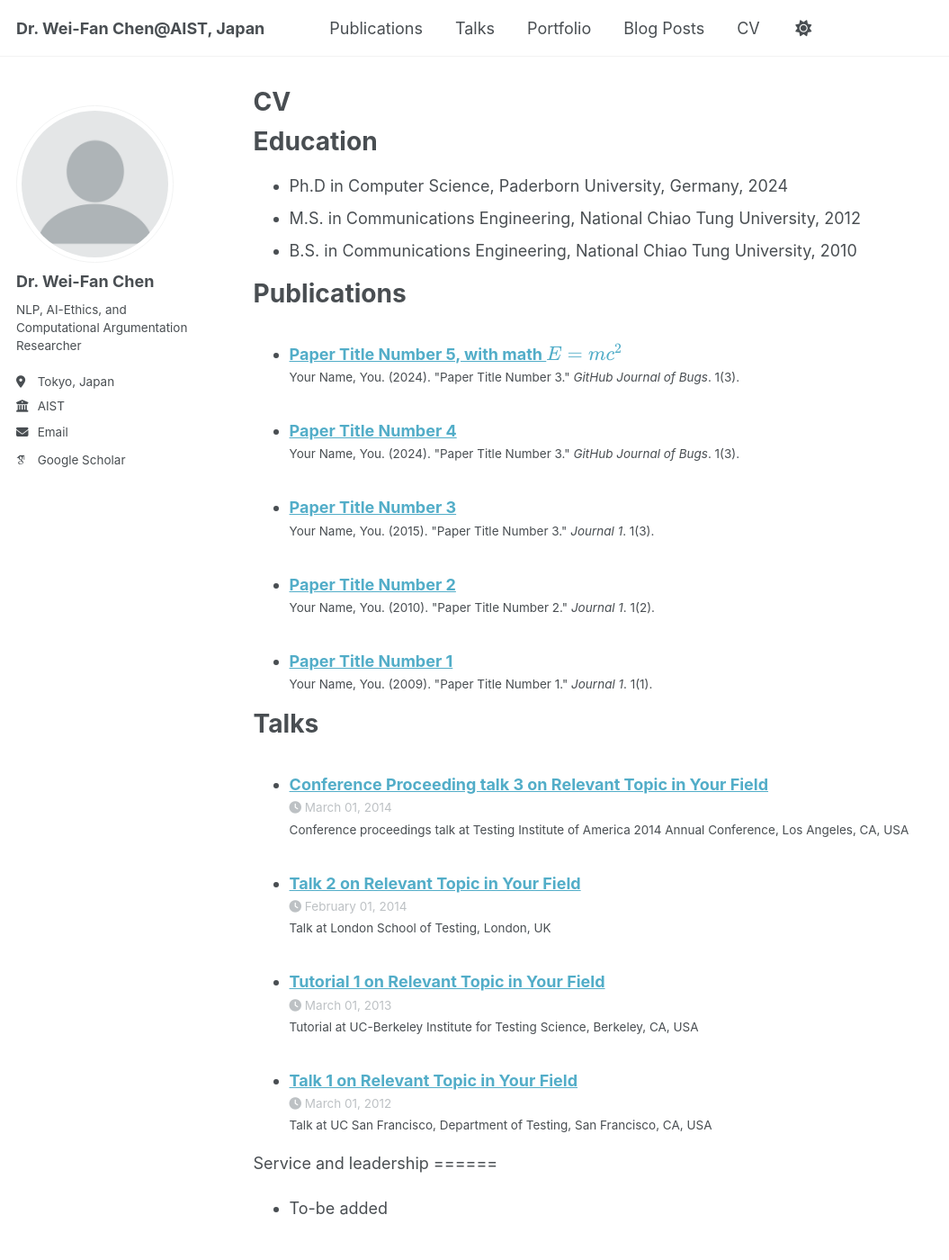
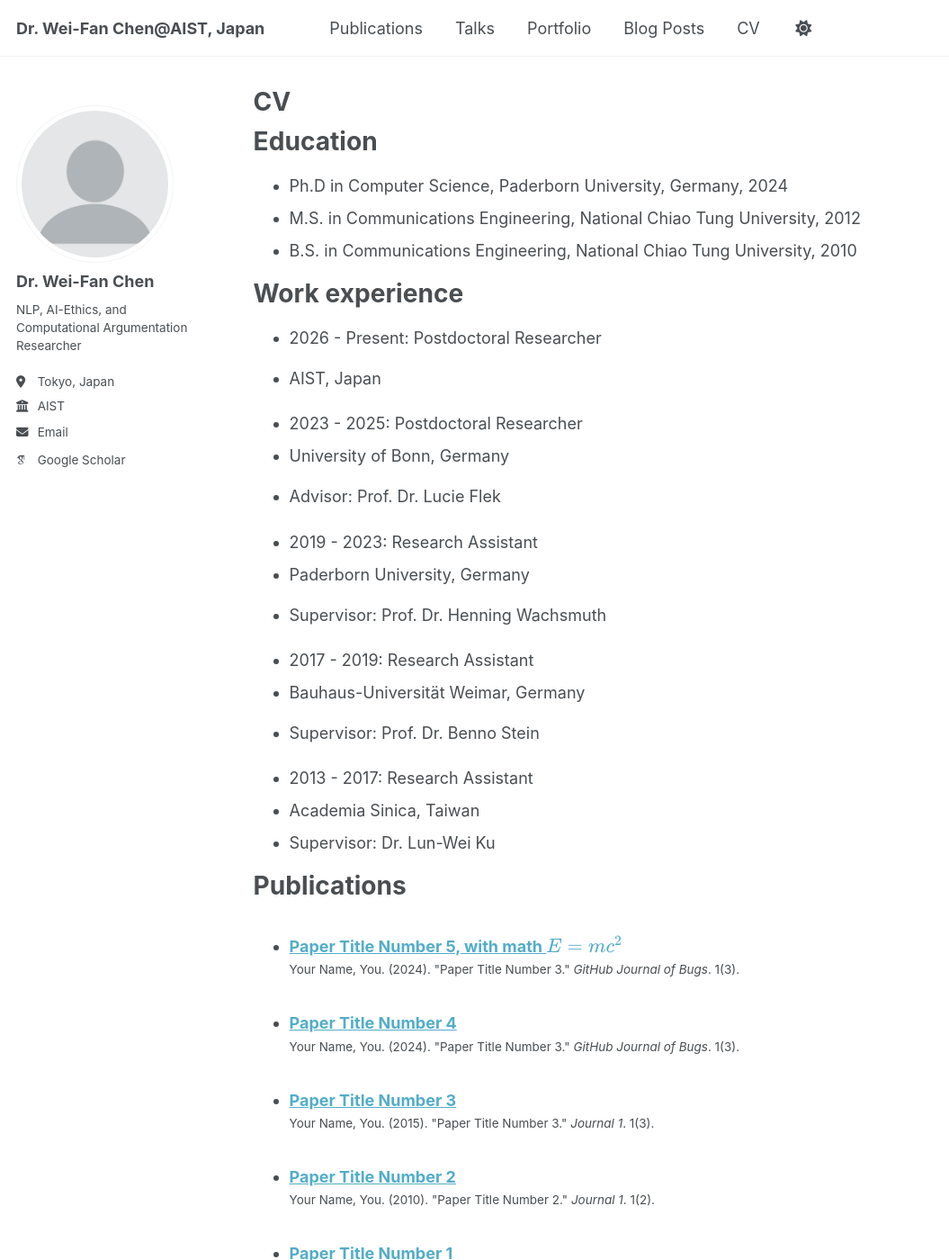
Before and after one commit to aist-cwf/aist-cwf.github.io, a Jekyll site: the page built from _pages/cv.md, in a window 1280 px wide and 1400 px high. Shown: the whole window at 90% size, without its empty margins (0-1055 px from the left). Built offline with Jekyll 4.4.1, drawn with Linux system fonts in a browser that asks for light colours; some web fonts are replaced; a script that is not in the unit is left out; some of the changed text lies outside the part shown.

Commit message:
Update cv.md

```diff
--- a/_pages/cv.md
+++ b/_pages/cv.md
@@ -15,24 +15,28 @@ Education
 * M.S. in Communications Engineering, National Chiao Tung University, 2012
 * B.S. in Communications Engineering, National Chiao Tung University, 2010
 
-<!---
 Work experience
 ======
- * Spring 2024: Academic Pages Collaborator
- * GitHub University
- * Duties includes: Updates and improvements to template
- * Supervisor: The Users
+ * 2026 - Present: Postdoctoral Researcher
+ * AIST, Japan
 
- * Fall 2015: Research Assistant
- * GitHub University
- * Duties included: Merging pull requests
- * Supervisor: Professor Hub
+ * 2023 - 2025: Postdoctoral Researcher
+ * University of Bonn, Germany
+ * Advisor: Prof. Dr. Lucie Flek
 
- * Summer 2015: Research Assistant
- * GitHub University
- * Duties included: Tagging issues
- * Supervisor: Professor Git
+ * 2019 - 2023: Research Assistant
+ * Paderborn University, Germany
+ * Supervisor: Prof. Dr. Henning Wachsmuth
 
+ * 2017 - 2019: Research Assistant
+ * Bauhaus-Universität Weimar, Germany
+ * Supervisor: Prof. Dr. Benno Stein
+
+ * 2013 - 2017: Research Assistant
+ * Academia Sinica, Taiwan
+ * Supervisor: Dr. Lun-Wei Ku
+
+<!---
 Skills
 ======
 * Skill 1
@@ -63,6 +67,7 @@ Teaching
   {% endfor %}</ul>
 
 --->
+
 Service and leadership
 ======
 * To-be added
```
